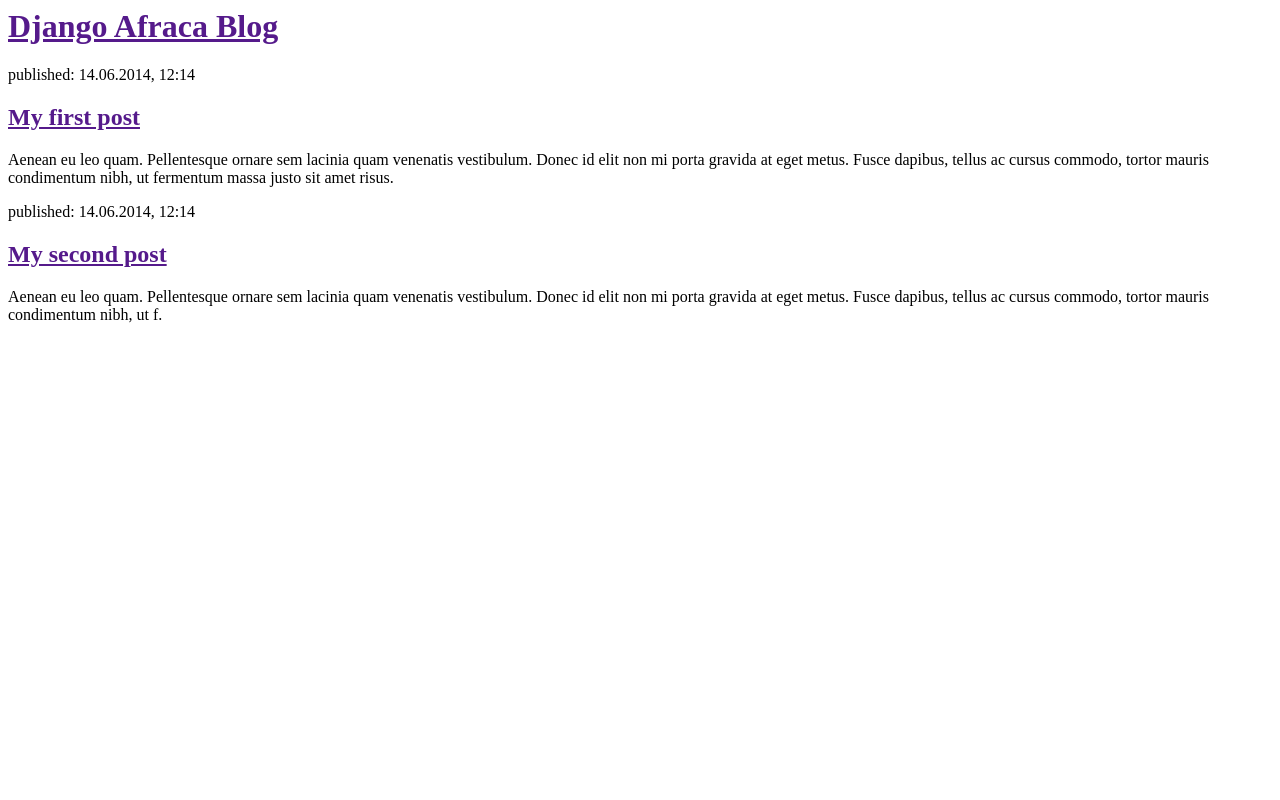
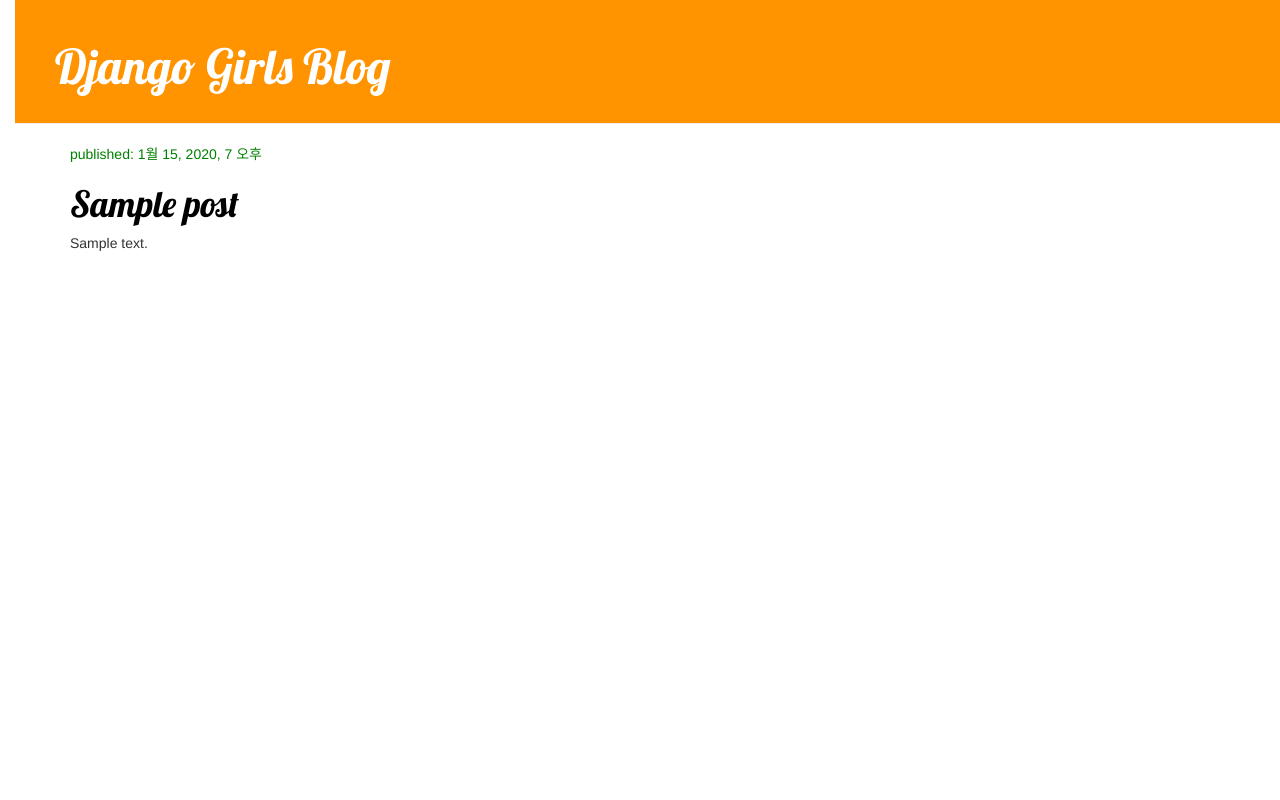
Before and after one commit to Afraca130/my-first-blog, a Django app: template blog/templates/blog/post_list.html in a window 1280 px wide. Run offline with Django 3.2, Linux system fonts and the light colour scheme; the template is opened without the code that fills it: values that come from a table or form of the project are taken from there, others are empty; tables that the repository leaves empty hold one stand-in row (values such as "Sample post"); some libraries are stand-ins or nearby versions.

Commit message:
Changed the HTML for the site.

```diff
--- /dev/null
+++ b/blog/static/blog/blog.css
@@ -0,0 +1,58 @@
+body {
+    padding-left: 15px;
+}
+h1 a, h2 a{
+    color: #FCA205;
+    font-family: Lobster;
+}
+.page-header {
+    background-color: #ff9400;
+    margin-top: 0;
+    padding: 20px 20px 20px 40px;
+}
+
+.page-header h1, .page-header h1 a, .page-header h1 a:visited, .page-header h1 a:active {
+    color: #ffffff;
+    font-size: 36pt;
+    text-decoration: none;
+}
+
+.content {
+    margin-left: 40px;
+}
+
+h1, h2, h3, h4 {
+    font-family: 'Lobster', cursive;
+}
+
+.date {
+    color: #828282;
+}
+
+.save {
+    float: right;
+}
+
+.post-form textarea, .post-form input {
+    width: 100%;
+}
+
+.top-menu, .top-menu:hover, .top-menu:visited {
+    color: #ffffff;
+    float: right;
+    font-size: 26pt;
+    margin-right: 20px;
+}
+
+.post {
+    margin-bottom: 70px;
+}
+
+.post h1 a, .post h1 a:visited,
+.post h2 a, .post h2 a:visited {
+    color: #000000;
+}
+
+.post .date {
+    color: green;
+}
--- /dev/null
+++ b/blog/templates/blog/base.html
@@ -0,0 +1,25 @@
+{% load staticfiles %}
+<html>
+    <head>
+        <meta charset="utf-8"/>
+        <title>Django Girls blog</title>
+        <link rel="stylesheet" href="//maxcdn.bootstrapcdn.com/bootstrap/3.2.0/css/bootstrap.min.css" />
+        <link rel="stylesheet" href="//maxcdn.bootstrapcdn.com/bootstrap/3.2.0/css/bootstrap-theme.min.css" />
+        <link rel="stylesheet" href="//fonts.googleapis.com/css?family=Lobster&subset=latin,latin-ext" type="text/css" />
+        <link rel="stylesheet" href="{% static "blog/blog.css" %}" />
+    </head>
+    <body>
+        <div class="page-header">
+            <h1><a href="/">Django Girls Blog</a></h1>
+        </div>
+
+        <div class="content container">
+            <div class="row">
+                <div class="col-md-8">
+                    {% block content %}
+                    {% endblock %}
+                </div>
+            </div>
+        </div>
+    </body>
+</html>
--- a/blog/templates/blog/post_list.html
+++ b/blog/templates/blog/post_list.html
@@ -1,22 +1,17 @@
-<html>
-    <head>
-        <title>Django Afraca blog</title>
-    </head>
-    <body>
-        <div>
-            <h1><a href="">Django Afraca Blog</a></h1>
+{% extends "blog/base.html" %}
+
+{% block content %}
+    {% for post in post_list %}
+        <div class="post">
+            <div class="date">
+                <p>published: {{ post.published_date }}
+            </div>
+            <h1>
+                <a href="{% url "post_detail" post.pk %}">
+                    {{ post.title }}
+                </a>
+            </h1>
+            <p>{{ post.text|linebreaksbr }}</p>
         </div>
-
-        <div>
-            <p>published: 14.06.2014, 12:14</p>
-            <h2><a href="">My first post</a></h2>
-            <p>Aenean eu leo quam. Pellentesque ornare sem lacinia quam venenatis vestibulum. Donec id elit non mi porta gravida at eget metus. Fusce dapibus, tellus ac cursus commodo, tortor mauris condimentum nibh, ut fermentum massa justo sit amet risus.</p>
-        </div>
-
-        <div>
-            <p>published: 14.06.2014, 12:14</p>
-            <h2><a href="">My second post</a></h2>
-            <p>Aenean eu leo quam. Pellentesque ornare sem lacinia quam venenatis vestibulum. Donec id elit non mi porta gravida at eget metus. Fusce dapibus, tellus ac cursus commodo, tortor mauris condimentum nibh, ut f.</p>
-        </div>
-    </body>
-</html>
+    {% endfor %}
+{% endblock %}
--- a/blog/urls.py
+++ b/blog/urls.py
@@ -3,4 +3,5 @@
 
 urlpatterns = [
     url(r'^$', views.post_list, name='post_list'),
+    url(r'^post/(?P<pk>\d+)/$', views.post_detail, name='post_detail'),
 ]
```
Also changed, not shown: blog/templates/blog/post_detail.html (added, +7 -0 lines), blog/views.py (+15 -2 lines).
